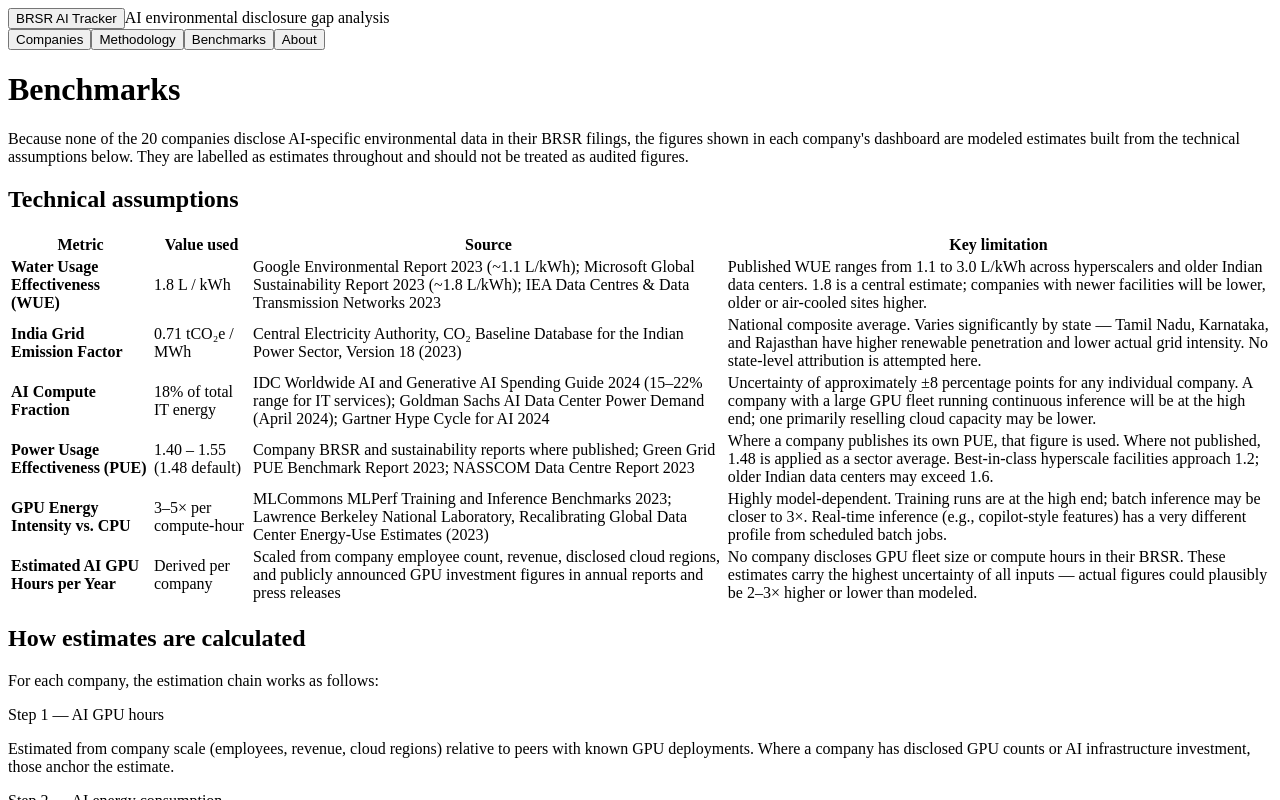
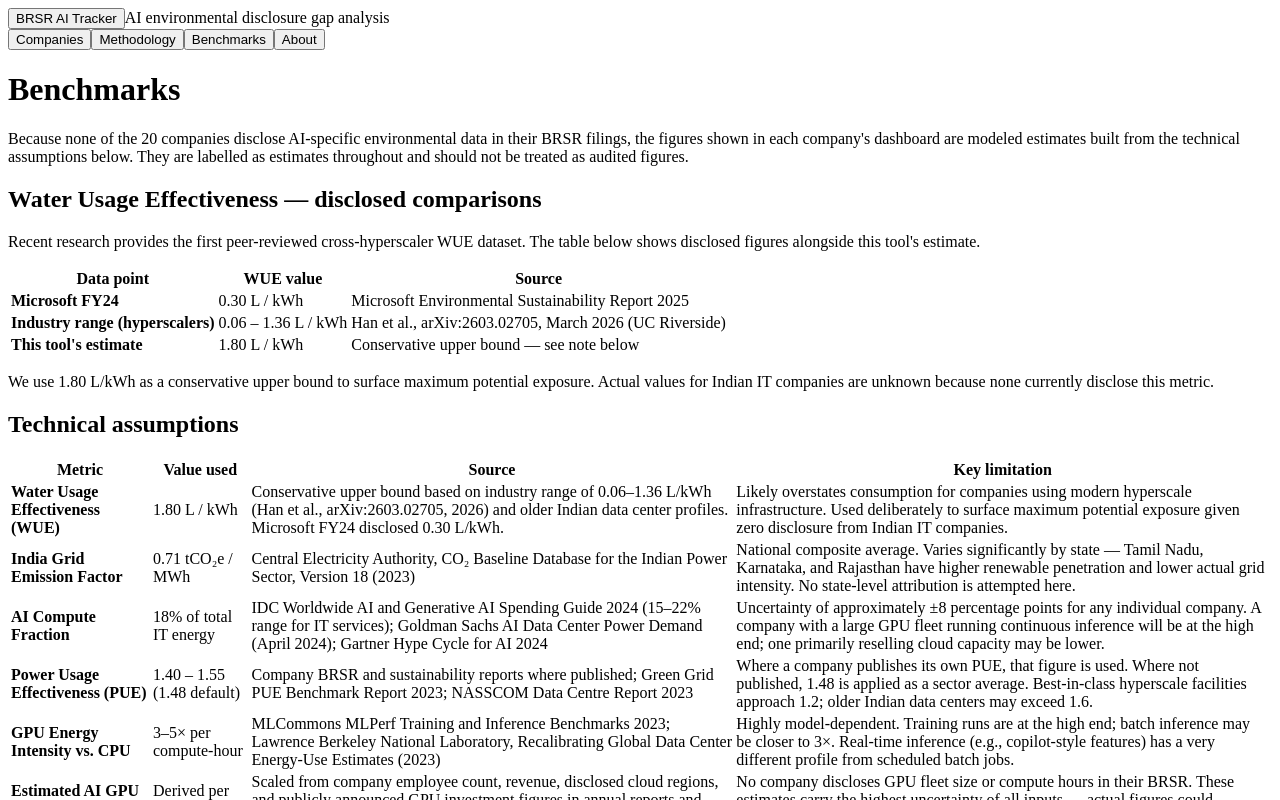
Before and after one commit to blackshadoes/brsr-ai-tracker, a React (Vite) app: page / in a window 1280 px wide. Both pictures are taken after a click on the button "Benchmarks". Shown: the top 800 px of the page. Built offline with nearby package versions, Linux system fonts and the light colour scheme; the HTML template or start-up script is replaced by a standard one.

Commit message:
update WUE stat card range, add hyperscaler comparison table to Benchmarks

```diff
--- a/src/components/Benchmarks.jsx
+++ b/src/components/Benchmarks.jsx
@@ -13,6 +13,45 @@
 
       <div className="meth-body">
         <section className="meth-section">
+          <h2 className="meth-section-title">Water Usage Effectiveness — disclosed comparisons</h2>
+          <p>
+            Recent research provides the first peer-reviewed cross-hyperscaler WUE dataset.
+            The table below shows disclosed figures alongside this tool's estimate.
+          </p>
+          <table className="meth-table bench-table bench-wue-table">
+            <thead>
+              <tr>
+                <th>Data point</th>
+                <th>WUE value</th>
+                <th>Source</th>
+              </tr>
+            </thead>
+            <tbody>
+              <tr>
+                <td><strong>Microsoft FY24</strong></td>
+                <td className="bench-val">0.30 L / kWh</td>
+                <td>Microsoft Environmental Sustainability Report 2025</td>
+              </tr>
+              <tr>
+                <td><strong>Industry range (hyperscalers)</strong></td>
+                <td className="bench-val">0.06 – 1.36 L / kWh</td>
+                <td>Han et al., arXiv:2603.02705, March 2026 (UC Riverside)</td>
+              </tr>
+              <tr>
+                <td><strong>This tool's estimate</strong></td>
+                <td className="bench-val">1.80 L / kWh</td>
+                <td>Conservative upper bound — see note below</td>
+              </tr>
+            </tbody>
+          </table>
+          <p className="meth-note">
+            We use 1.80 L/kWh as a conservative upper bound to surface maximum potential
+            exposure. Actual values for Indian IT companies are unknown because none
+            currently disclose this metric.
+          </p>
+        </section>
+
+        <section className="meth-section">
           <h2 className="meth-section-title">Technical assumptions</h2>
           <table className="meth-table bench-table">
             <thead>
@@ -26,9 +65,9 @@
             <tbody>
               <tr>
                 <td><strong>Water Usage Effectiveness (WUE)</strong></td>
-                <td className="bench-val">1.8 L / kWh</td>
-                <td>Google Environmental Report 2023 (~1.1 L/kWh); Microsoft Global Sustainability Report 2023 (~1.8 L/kWh); IEA Data Centres &amp; Data Transmission Networks 2023</td>
-                <td>Published WUE ranges from 1.1 to 3.0 L/kWh across hyperscalers and older Indian data centers. 1.8 is a central estimate; companies with newer facilities will be lower, older or air-cooled sites higher.</td>
+                <td className="bench-val">1.80 L / kWh</td>
+                <td>Conservative upper bound based on industry range of 0.06–1.36 L/kWh (Han et al., arXiv:2603.02705, 2026) and older Indian data center profiles. Microsoft FY24 disclosed 0.30 L/kWh.</td>
+                <td>Likely overstates consumption for companies using modern hyperscale infrastructure. Used deliberately to surface maximum potential exposure given zero disclosure from Indian IT companies.</td>
               </tr>
               <tr>
                 <td><strong>India Grid Emission Factor</strong></td>
--- a/src/components/Hero.jsx
+++ b/src/components/Hero.jsx
@@ -6,7 +6,7 @@
 import { COMPANY_NAMES, COMPANIES, findCompany } from '../data/companies'
 
 const STATS = [
-  { value: '1.8L', label: 'water consumed per kWh of AI compute' },
+  { value: '0.1–1.8L', label: 'Industry range based on disclosed hyperscaler data (UC Riverside, 2026). Indian IT companies disclose none of it.' },
   { value: '0', label: 'Indian IT companies disclose AI water use in BRSR' },
   { value: '50M+', label: 'litres estimated annual AI cooling water use across the top 20 IT companies' },
 ]
--- a/src/styles.css
+++ b/src/styles.css
@@ -1340,6 +1340,9 @@
   font-weight: 700;
 }
 
+/* WUE comparison table */
+.bench-wue-table td:first-child { width: 220px; }
+
 /* Benchmarks table */
 .bench-table td:first-child {
   width: 200px;
```
